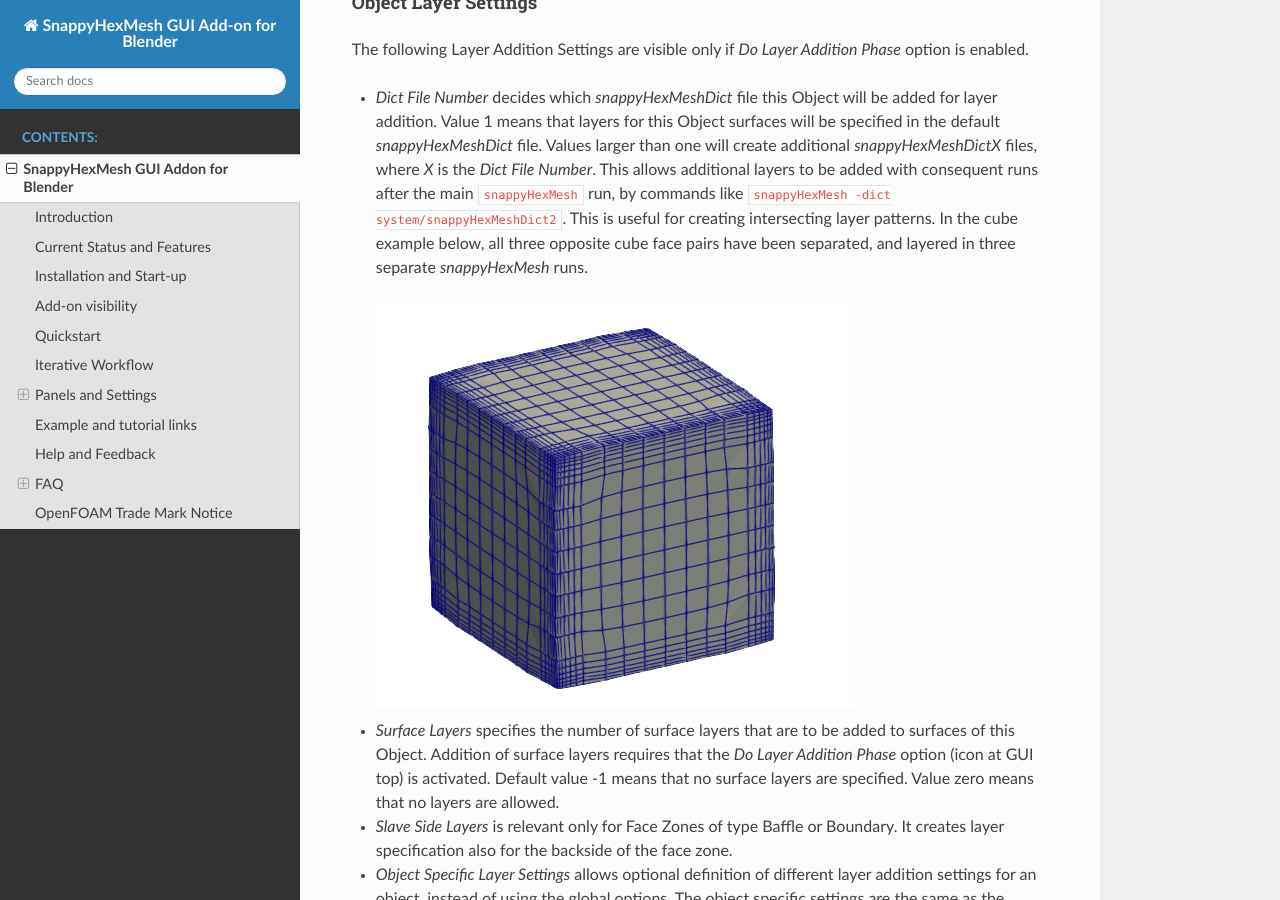
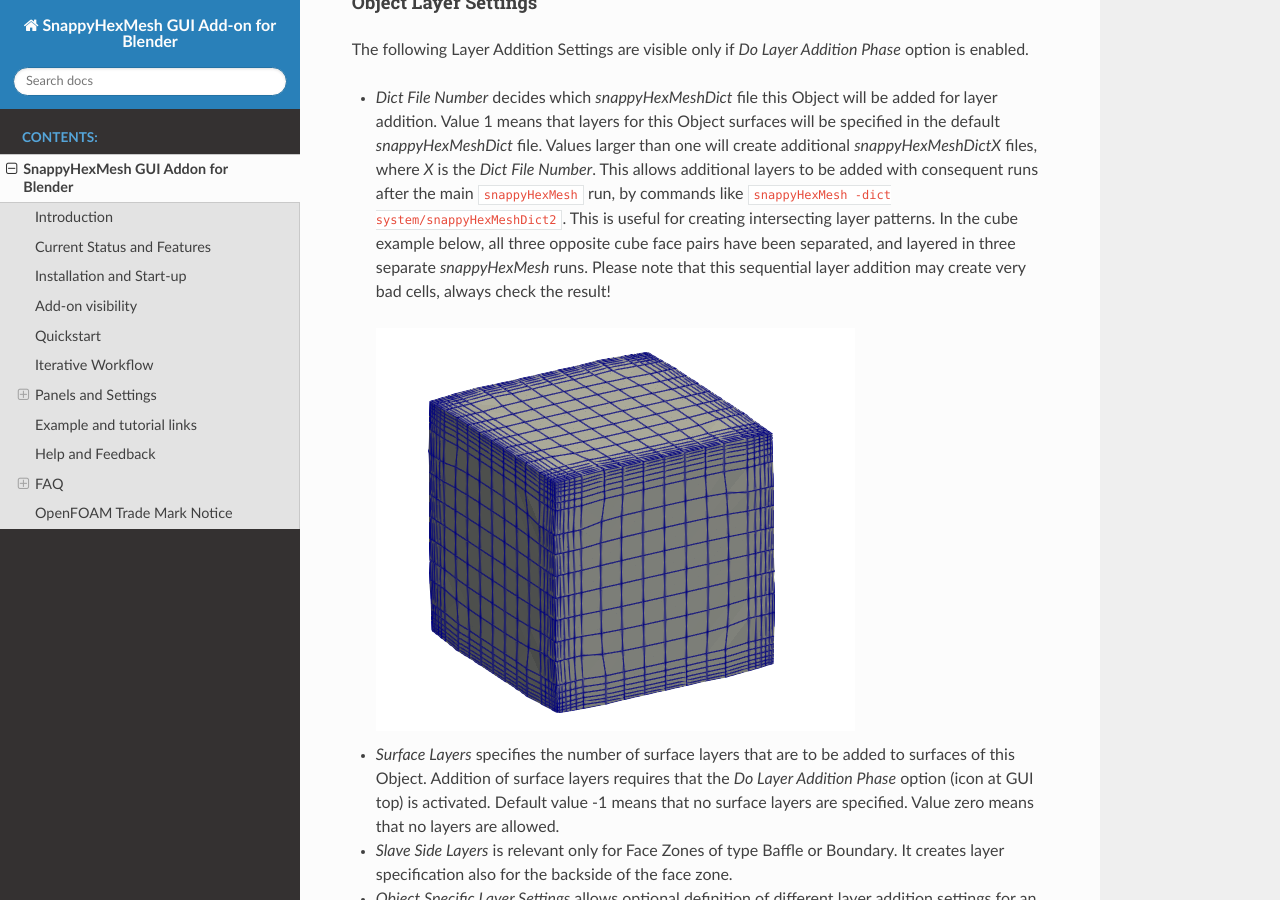
Before and after one commit to tkeskita/snappyhexmesh_gui, a Sphinx documentation site: the page built from docs/snappy_gui.rst, in a window 1280 px wide and 900 px high, scrolled down 9571 px. Built offline with Sphinx 7.4.7 and the Read the Docs theme 2.0.0, drawn with Linux system fonts in a browser that asks for light colours.

Commit message:
docs: Add warning about sequential layering potential bad cells

```diff
--- a/docs/snappy_gui.rst
+++ b/docs/snappy_gui.rst
@@ -392,8 +392,10 @@ The following Layer Addition Settings are visible only if
   runs after the main ``snappyHexMesh`` run, by commands like
   ``snappyHexMesh -dict system/snappyHexMeshDict2``. This is useful
   for creating intersecting layer patterns. In the cube example below,
-  all three opposite cube face pairs have been separated, and layered in
-  three separate *snappyHexMesh* runs.
+  all three opposite cube face pairs have been separated, and layered
+  in three separate *snappyHexMesh* runs. Please note that this
+  sequential layer addition may create very bad cells, always check
+  the result!
 
   .. image:: images/shmg_intersecting_layers_on_a_cube.png
 
```
